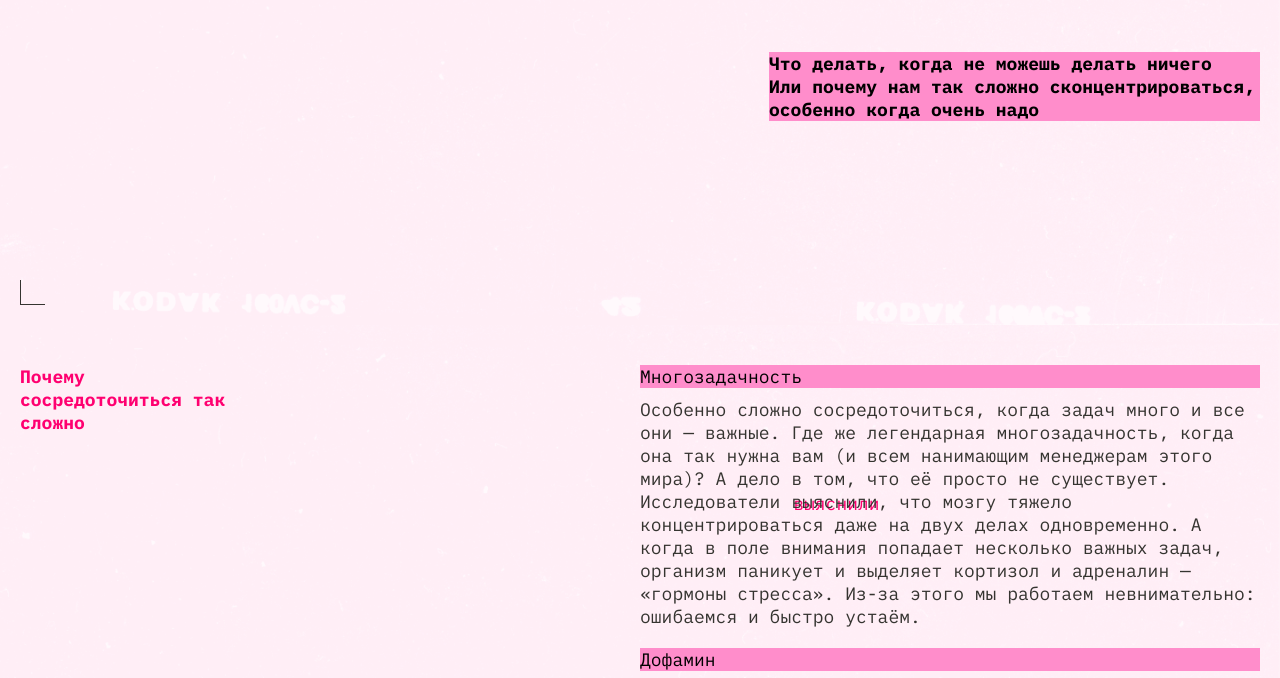
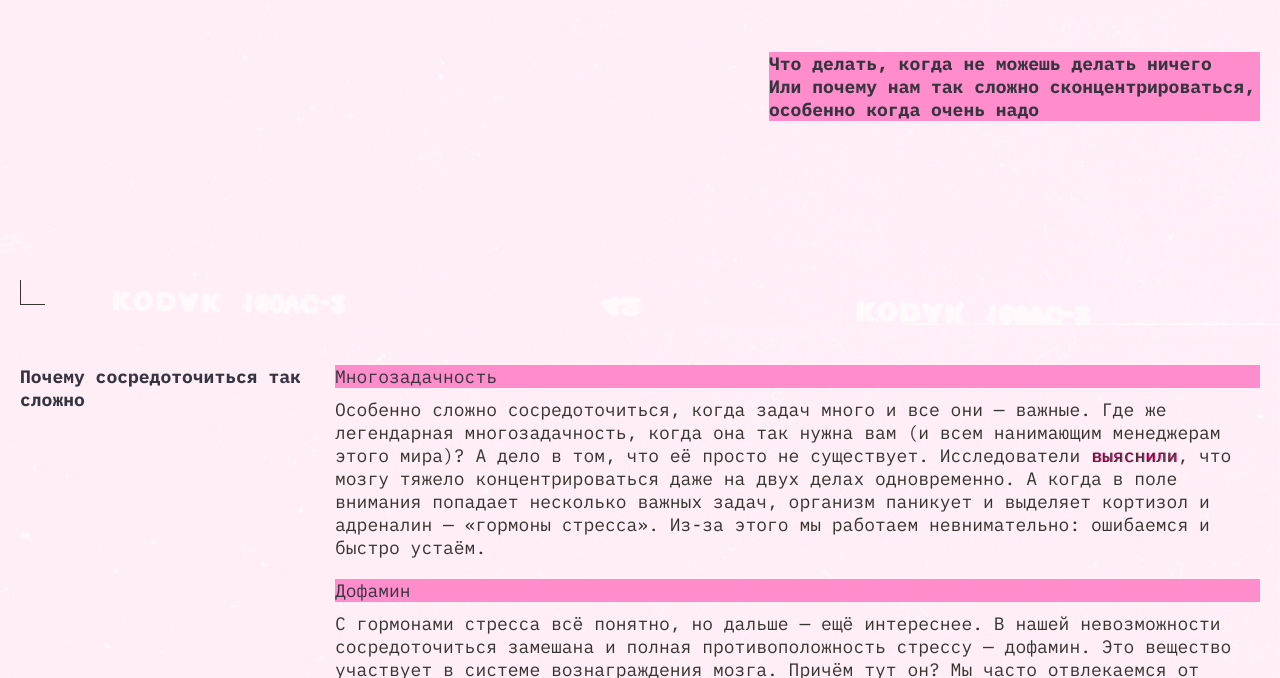
Before and after one commit to PervukhinIgor/slozhno-sosredotochitsya, a plain HTML site: page index.html in a window 1280 px wide. Shown: the part 475-1153 px from the top of the page. Drawn offline with Linux system fonts and the light colour scheme.

Commit message:
second try

```diff
--- a/index.html
+++ b/index.html
@@ -5,8 +5,8 @@
     <meta http-equiv="X-UA-Compatible" content="IE=edge" />
     <meta name="viewport" content="width=device-width, initial-scale=1.0" />
     <meta name="color-scheme" content="dark light">
+    <link rel="stylesheet" href="./fonts/fonts.css">
     <link rel="stylesheet" href="./styles/globals.css">
-    <link rel="stylesheet" href="./fonts/fonts.css">
     <link rel="stylesheet" href="./styles/variables.css">
     <link rel="stylesheet" href="./styles/style.css">
     <link rel="stylesheet" href="./styles/dark.css">
--- a/styles/dark.css
+++ b/styles/dark.css
@@ -12,6 +12,8 @@
   --main-color: #db00ff;
   --accent-color: #ff0070;
   --main-text-color: #f1b2ce;
+  --section-title-color: #ff0070;
+  --article-title-color: #000028;
   --nav-color: #ff0070;
   --link-shadow-color: #ff0070;
   --decorated-zone-color: #ff0070;
--- a/styles/light.css
+++ b/styles/light.css
@@ -6,9 +6,11 @@
 
 @media (prefers-color-scheme: light) {
   :root {
-    --main-color: #ff8dcb;
+    --main-color: #ffc2e6;
     --accent-color: #ff0070;
     --main-text-color: #353430;
+    --section-title-color: #353440;
+    --article-title-color: #353440;
     --nav-color: #353430;
     --decorated-zone-color: #353430;
     --section-heading-color: #ff8dcb;
@@ -24,9 +26,11 @@
     Так стили написанные ниже будут иметь больший вес,
     чем стили в медиазапросе предпочтений пользователя
   */
-  --main-color: #ff8dcb;
+  --main-color: #ffc2e6;
   --accent-color: #ff0070;
   --main-text-color: #353430;
+  --section-title-color: #353440;
+  --article-title-color: #353440;
   --nav-color: #353430;
   --link-shadow-color: #ff8dcb;
   --decorated-zone-color: #353430;
--- a/styles/style.css
+++ b/styles/style.css
@@ -4,6 +4,7 @@
   /* сохраните в разметке и стилях класс page. На его основе работает скрипт. */
   font-family: 'IBM Plex mono' , serif;
   font-size: 18px;
+  line-height: 23px;
   background-color: var(--background-color);
   background-image: var(--background-image);
   background-position: center;
@@ -20,10 +21,6 @@
   height: 100vh;
   min-height: 668px;
   margin-bottom: 40px;
-}
-
-.header__theme-menu {
-  /* стили */
 }
 
 .header__theme-menu-list {
@@ -77,10 +74,9 @@
   justify-self: end;
   margin-bottom: 66px;
   font-weight: 700;
-  color: #000;
+  color: var(--article-title-color);
   white-space: pre-line;
-  margin-bottom: 31px;
-  height:fit-content;
+  height: fit-content;
   max-width: 355px;
 
 }
@@ -152,14 +148,14 @@
   font-size: 18px;
   font-weight: 700;
   margin-bottom: 20px;
-  color: var(--accent-color);
+  color: var(--section-title-color);
 }
 
 .main__section_article-title {
   font-size: 18px;
   font-weight: 400;
   max-height: 23px;
-  color: #000;
+  color: var(--article-title-color);
   margin-bottom: 10px;
 }
 
@@ -172,7 +168,7 @@
 
 .main__section_content-link {
   text-decoration: none;
-  text-shadow: 2px 2px var(--link-shadow-color);
+  text-shadow: 1px 0px var(--link-shadow-color);
 }
 
 .main__section_content-link:hover {
@@ -217,6 +213,7 @@
 }
 
 .footer {
+  height: 100vh;
   position: relative;
   padding: 10px;
 }
@@ -250,10 +247,6 @@
     margin-right: 20px;
   }
 
-  .header__article {
-    max-width: 364px;
-  }
-
   .decorated-zone::before {
     top: 20px;
     right: 20px;
@@ -270,7 +263,7 @@
   }
 
   .why {
-    grid-template-columns: 1fr 1fr;
+    grid-template-columns: fit-content 1fr;
   }
 
   .why>.main__section-title {
@@ -288,7 +281,7 @@
   }
 
   .advices {
-    grid-template-columns: 1fr 1fr;
+    grid-template-columns: fit-content 1fr;
     column-gap: 20px;
   }
 
@@ -301,6 +294,7 @@
   .advices>.main__section-title {
     grid-column: 1/2;
     grid-row: 1/span 2;
+    max-width: 236px;
   }
 
   .advices>.main__section-article {
@@ -385,6 +379,10 @@
     max-width: 491px;
   }
 
+  .why>.main__section-title {
+    max-width: 315px;
+  }
+
   .causes {
     grid-template-columns: 1fr 1fr 1fr;
     grid-template-rows: fit-content 1fr;
@@ -398,6 +396,10 @@
     grid-column: span 4;
   }
 
+  .advices>.main__section-title {
+    max-width: 315px;
+  }
+
   .main__section-gallery {
     grid-template-rows: 23px 1fr 315px 1fr;
   }
--- a/styles/variables.css
+++ b/styles/variables.css
@@ -7,6 +7,8 @@
   --main-color: #db00ff;
   --accent-color: #ff0070;
   --main-text-color: #f1b2ce;
+  --section-title-color: #ff0070;
+  --article-title-color: #000028;
   --nav-color: #ff0070;
   --link-shadow-color: #ff0070;
   --decorated-zone-color: #ff0070;
@@ -16,7 +18,7 @@
   --header-logo-size: clamp(7.25rem, 7.0115rem + 1.0178vw, 7.5rem);
   --footer-logo-size: clamp(7.25rem, 7.0115rem + 1.0178vw, 7.5rem);
   --background-color: #00183f;
-  --background-image: url(../images/cover-image.png);
+  --background-image: url(../images/cover-image-dark.png);
 }
 
 @media (width >= 768px) {
```
